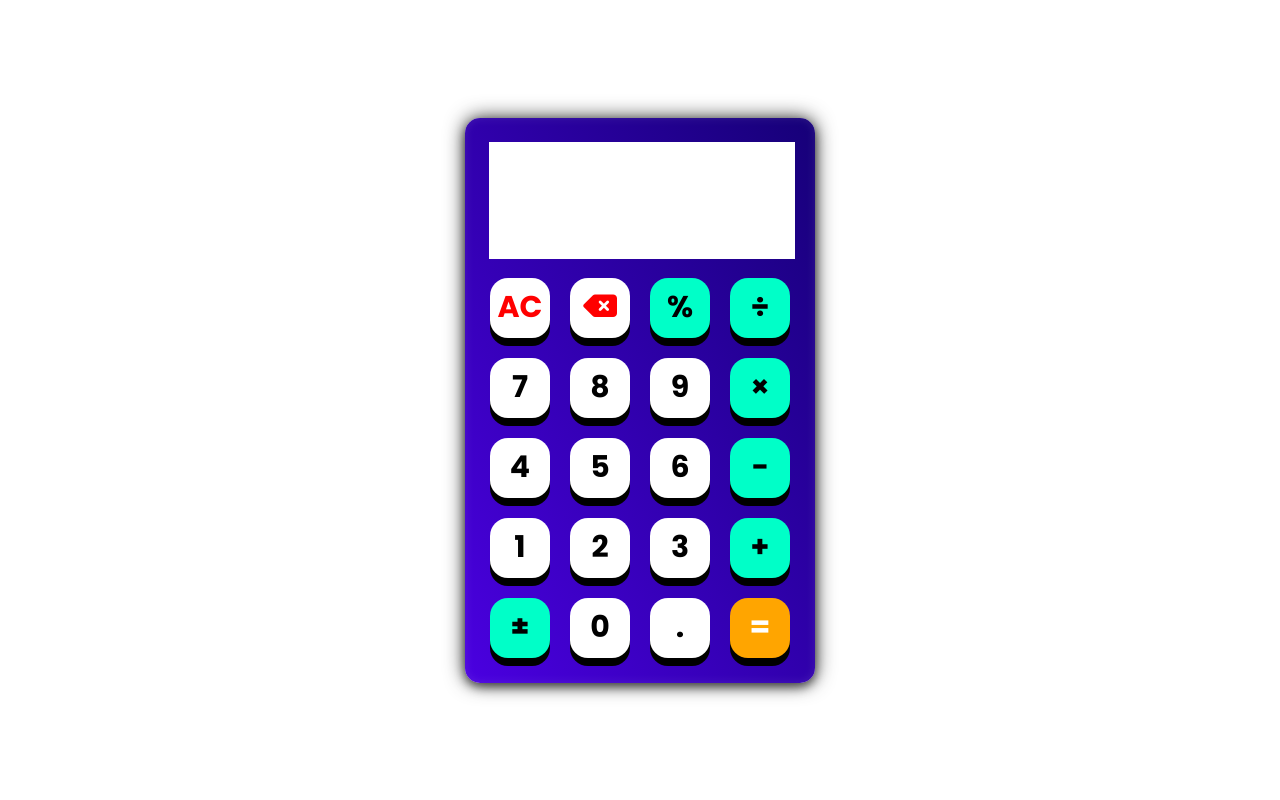
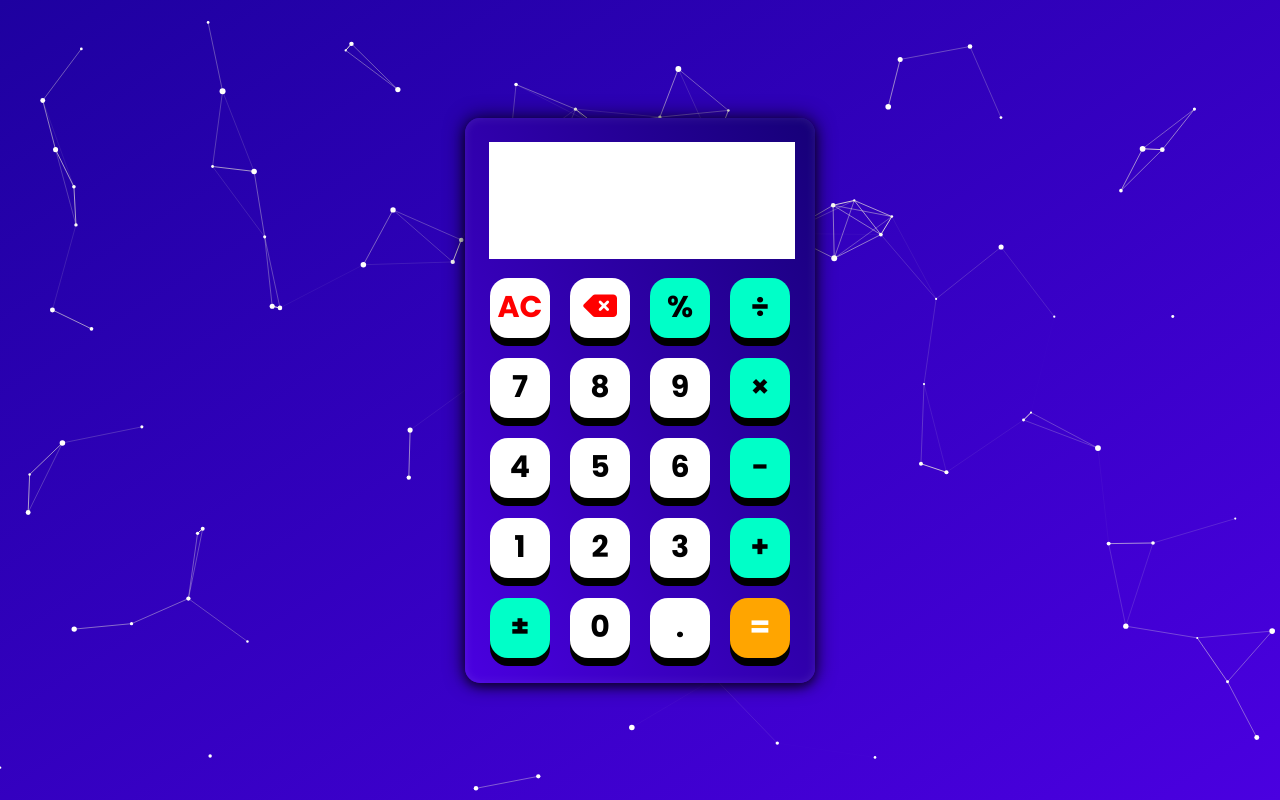
Before and after one commit to mkdm54/dev-portfolio, a website: page public/calc/calculator.html in a window 1280 px wide. Drawn offline with Linux system fonts and the light colour scheme.

Commit message:
menambahkan animasi partikel dengan efek garis dinamis yang berubah sesuai jarak antar partikel dan kursor

```diff
--- a/public/calc/calculator.css
+++ b/public/calc/calculator.css
@@ -17,6 +17,15 @@ body {
     justify-content: center;
     align-items: center;
     height: 100vh;
+    background: linear-gradient(to bottom right, #1e01a0, #4A00E0);
+}
+
+canvas {
+    display: block;
+    position: absolute;
+    top: 0;
+    left: 0;
+    z-index: -99;
 }
 
 .alert-message {
--- a/public/calc/calculator.html
+++ b/public/calc/calculator.html
@@ -13,6 +13,7 @@
 </head>
 
 <body>
+    <canvas id="particleCanvas"></canvas>
     <div id="alert-message" class="alert-message"></div>
     <div id="calc" class="calc">
         <!-- Display -->
--- a/public/calc/calculator.js
+++ b/public/calc/calculator.js
@@ -1,3 +1,116 @@
+const canvas = document.getElementById("particleCanvas");
+const ctx = canvas.getContext("2d");
+
+canvas.width = window.innerWidth;
+canvas.height = window.innerHeight;
+
+const particles = [];
+const mouse = { x: null, y: null, radius: 150 };
+
+window.addEventListener("mousemove", (event) => {
+    mouse.x = event.x;
+    mouse.y = event.y;
+});
+
+window.addEventListener("mouseout", () => {
+    mouse.x = null;
+    mouse.y = null;
+});
+
+window.addEventListener("resize", () => {
+    canvas.width = window.innerWidth;
+    canvas.height = window.innerHeight;
+    initParticles();
+});
+
+class Particle {
+    constructor(x, y, size, speedX, speedY) {
+        this.x = x;
+        this.y = y;
+        this.size = size;
+        this.speedX = speedX;
+        this.speedY = speedY;
+    }
+
+    update() {
+        this.x += this.speedX;
+        this.y += this.speedY;
+
+        if (this.x > canvas.width || this.x < 0) this.speedX *= -1;
+        if (this.y > canvas.height || this.y < 0) this.speedY *= -1;
+    }
+
+    draw() {
+        ctx.fillStyle = "rgb(255, 255, 255)";
+        ctx.beginPath();
+        ctx.arc(this.x, this.y, this.size, 0, Math.PI * 2);
+        ctx.fill();
+    }
+}
+
+function initParticles() {
+    particles.length = 0;
+    for (let i = 0; i < 100; i++) {
+        let size = Math.random() * 2 + 1;
+        let x = Math.random() * canvas.width;
+        let y = Math.random() * canvas.height;
+        let speedX = (Math.random() - 0.5) * 1.5;
+        let speedY = (Math.random() - 0.5) * 1.5;
+        particles.push(new Particle(x, y, size, speedX, speedY));
+    }
+}
+
+function drawLines() {
+    for (let i = 0; i < particles.length; i++) {
+        for (let j = i + 1; j < particles.length; j++) {
+            let dx = particles[i].x - particles[j].x;
+            let dy = particles[i].y - particles[j].y;
+            let distance = Math.sqrt(dx * dx + dy * dy);
+
+            if (distance < 100) {
+                ctx.strokeStyle = `rgba(255, 255, 225, ${1 - distance / 100})`; // Warna Cyan
+                ctx.lineWidth = 1;
+                ctx.beginPath();
+                ctx.moveTo(particles[i].x, particles[i].y);
+                ctx.lineTo(particles[j].x, particles[j].y);
+                ctx.stroke();
+            }
+        }
+
+        // Hubungkan partikel dengan mouse jika dekat
+        if (mouse.x !== null && mouse.y !== null) {
+            let dx = particles[i].x - mouse.x;
+            let dy = particles[i].y - mouse.y;
+            let distance = Math.sqrt(dx * dx + dy * dy);
+
+            if (distance < mouse.radius) {
+                ctx.strokeStyle = `rgba(255, 255, 255, ${1 - distance / mouse.radius})`; // Warna Kuning
+                ctx.lineWidth = 1;
+                ctx.beginPath();
+                ctx.moveTo(particles[i].x, particles[i].y);
+                ctx.lineTo(mouse.x, mouse.y);
+                ctx.stroke();
+            }
+        }
+    }
+}
+
+function animate() {
+    ctx.clearRect(0, 0, canvas.width, canvas.height);
+
+    for (let particle of particles) {
+        particle.update();
+        particle.draw();
+    }
+
+    drawLines();
+    requestAnimationFrame(animate);
+}
+
+initParticles();
+animate();
+
+
 const display = document.getElementById('display-the-result');
 const historyDisplay = document.getElementById('history-display');
 let historyEquation = "";
```
